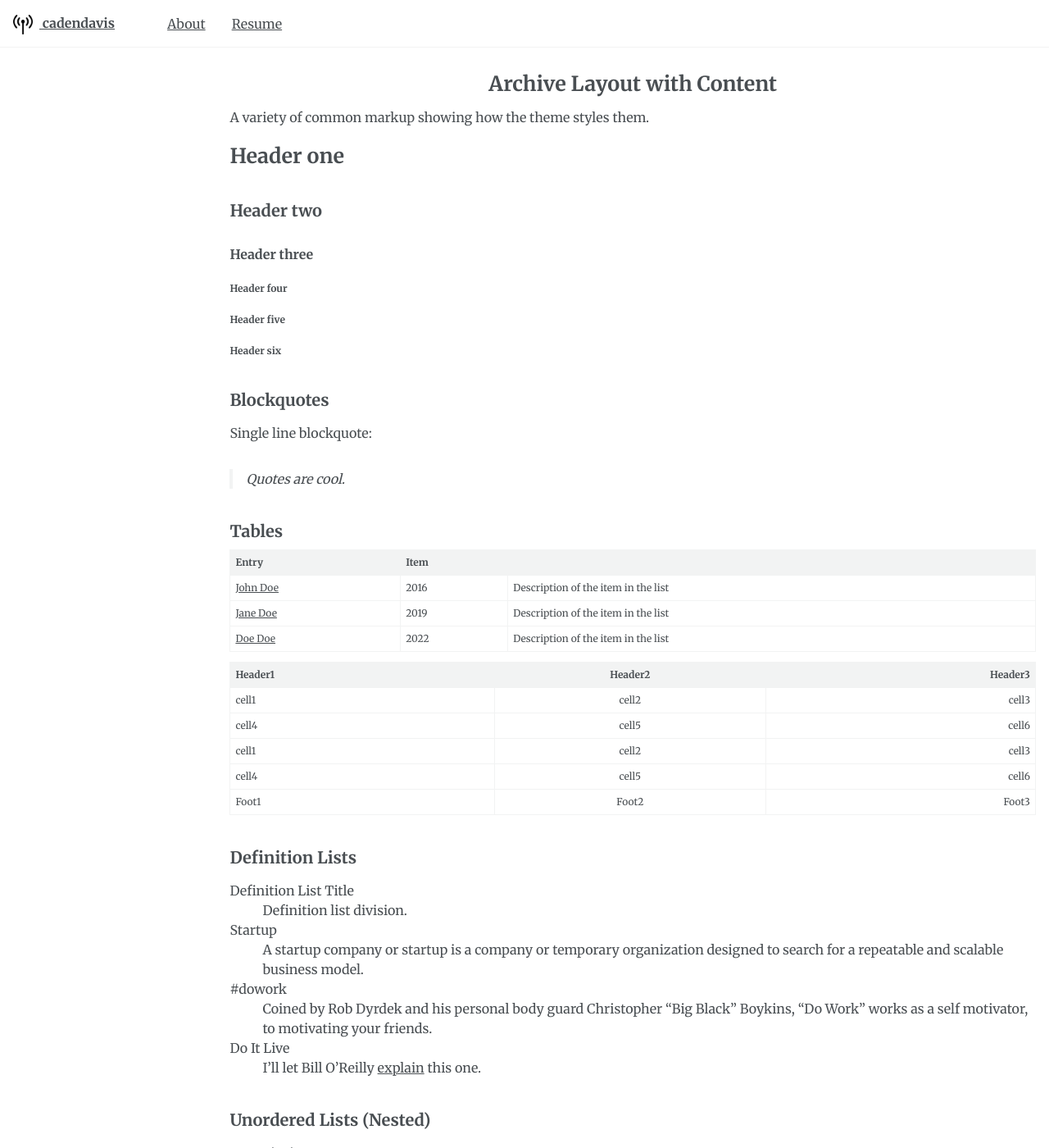
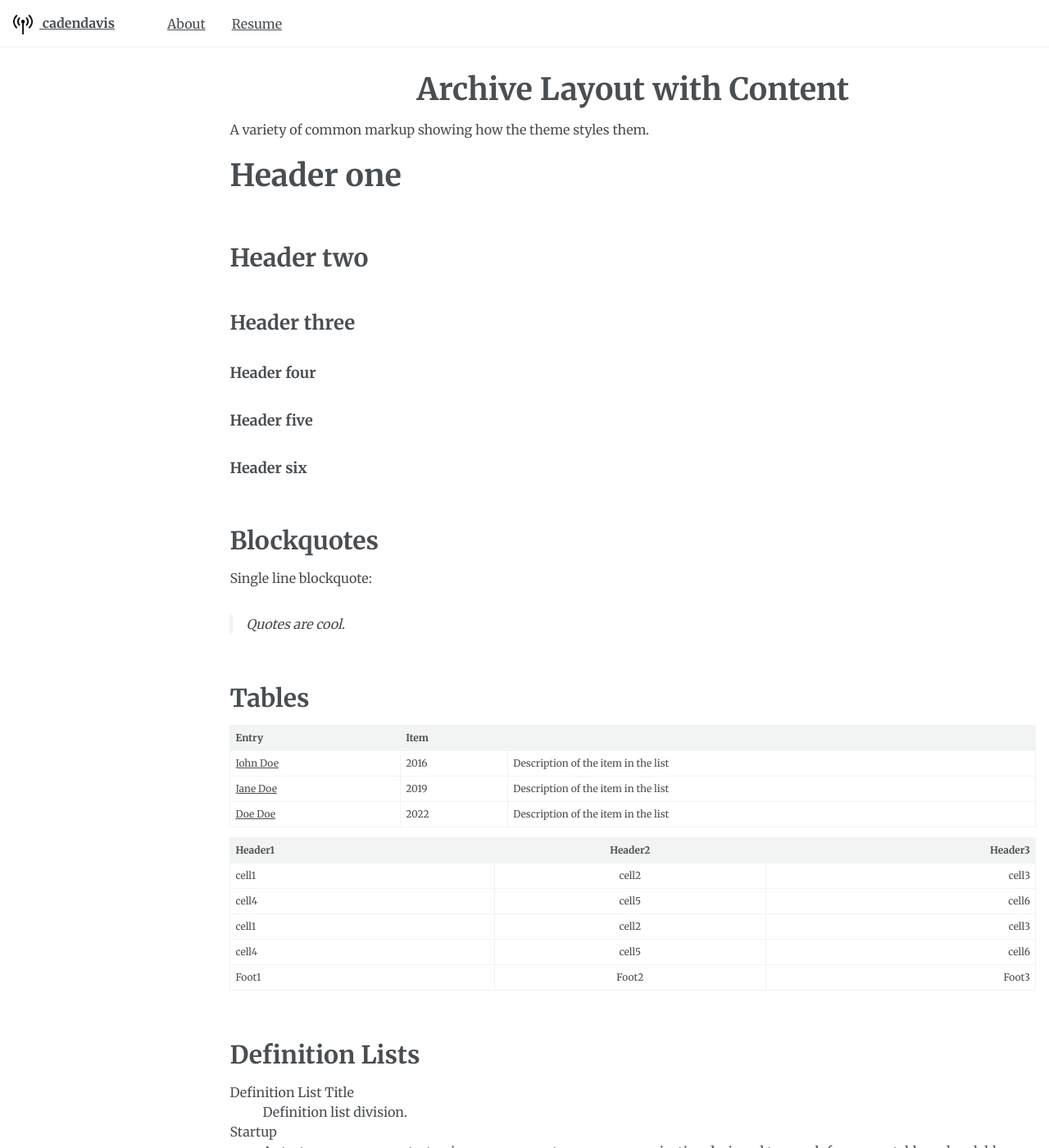
Before and after one commit to caden-davis/caden-davis.github.io, a Jekyll site: the page built from _pages/archive-layout-with-content.md, in a window 1280 px wide and 1400 px high. Shown: the whole window at 82% size. Built offline with Jekyll 4.4.1, drawn with Linux system fonts in a browser that asks for light colours; a script that is not in the unit is left out.

Commit message:
Larger headings

```diff
--- a/_sass/layout/_base.scss
+++ b/_sass/layout/_base.scss
@@ -33,27 +33,27 @@ h1, h2, h3, h4, h5, h6 {
 
 h1 {
   margin-top: 0;
-  font-size: $type-size-3;
+  font-size: 1.5 * $type-size-3;
 }
 
 h2 {
-  font-size: $type-size-4;
+  font-size: 1.5 * $type-size-4;
 }
 
 h3 {
-  font-size: $type-size-5;
+  font-size: 1.5 * $type-size-5;
 }
 
 h4 {
-  font-size: $type-size-6;
+  font-size: 1.5 * $type-size-6;
 }
 
 h5 {
-  font-size: $type-size-6;
+  font-size: 1.5 * $type-size-6;
 }
 
 h6 {
-  font-size: $type-size-6;
+  font-size: 1.5 * $type-size-6;
 }
 
 small, .small {
```
